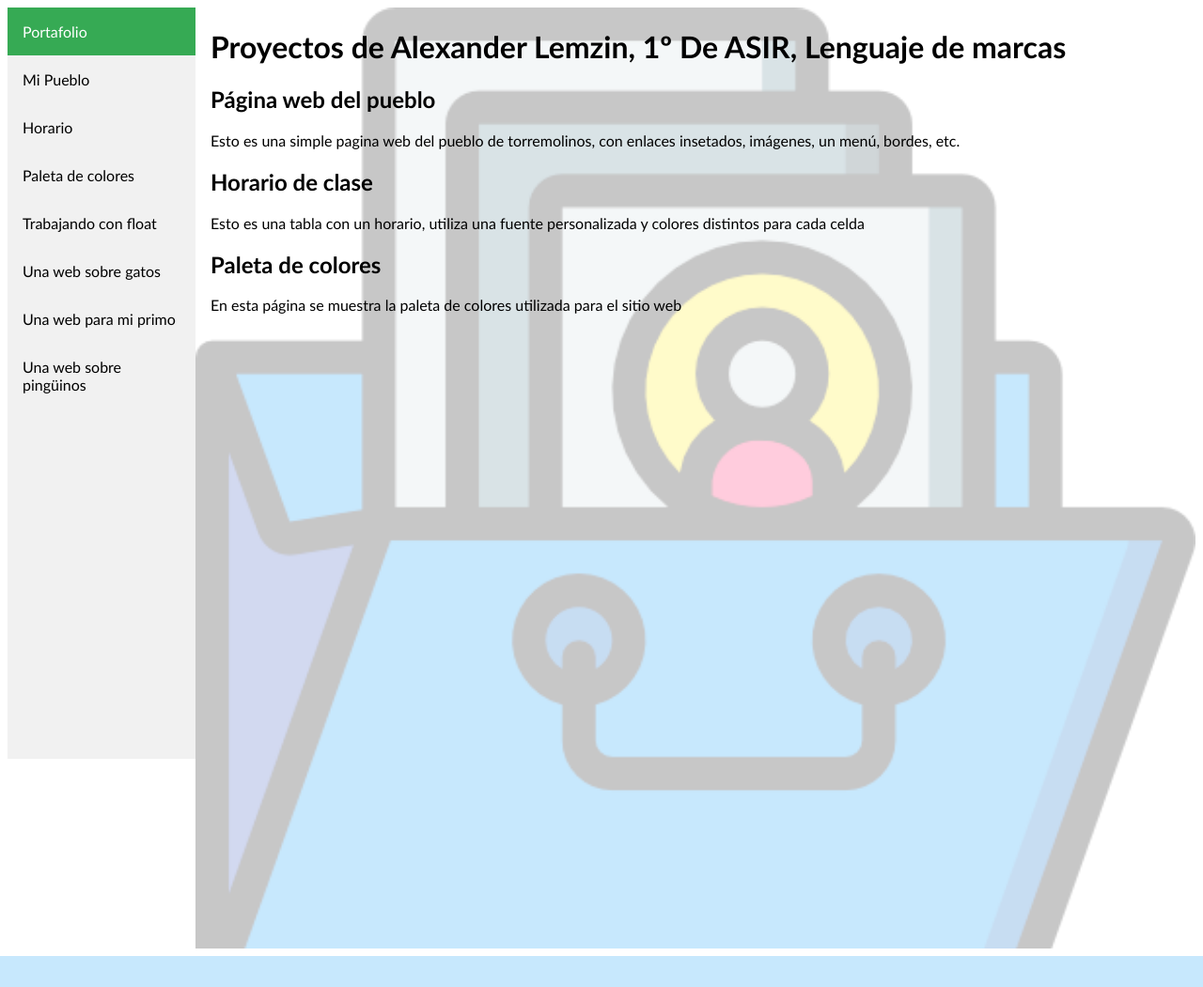
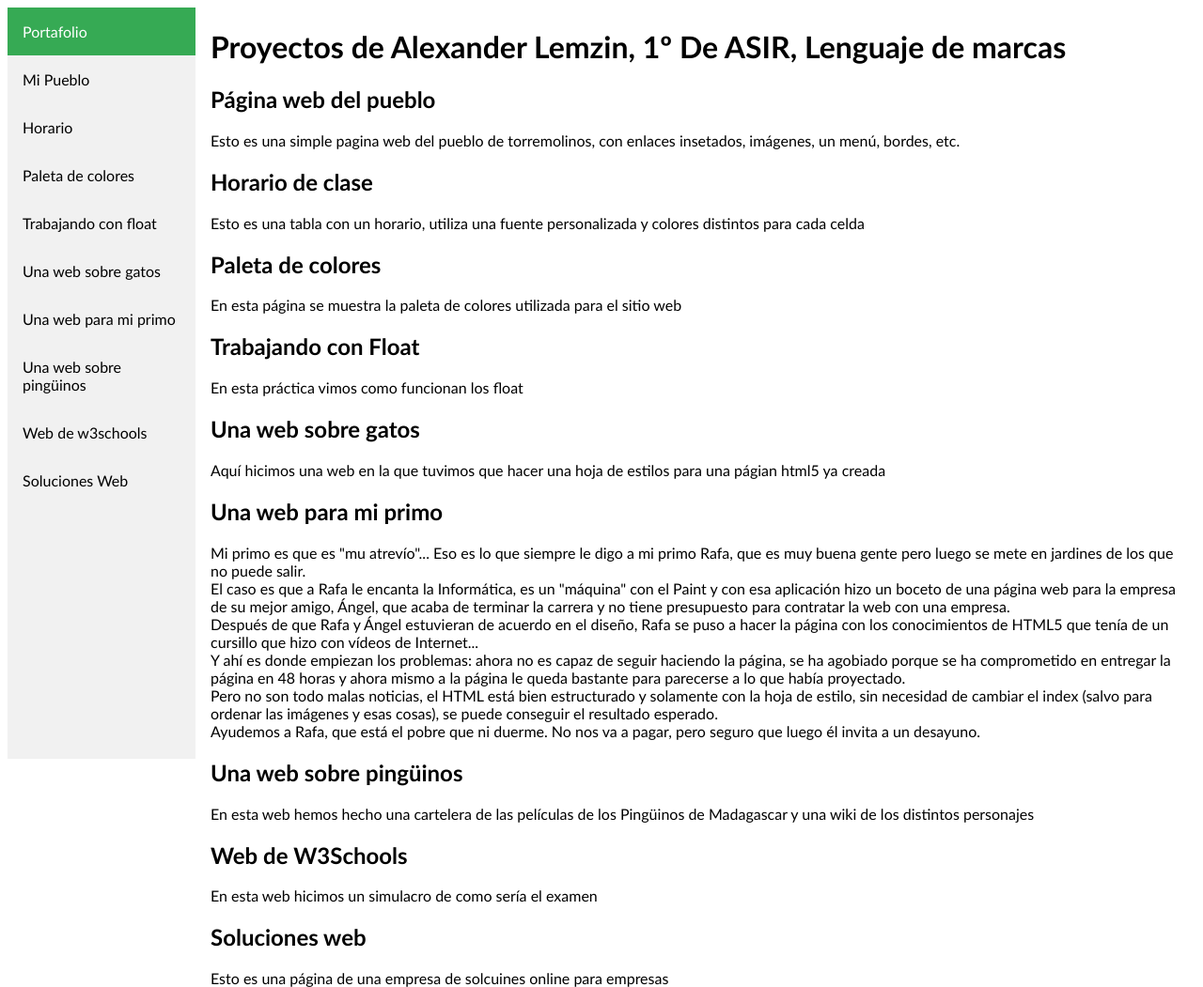
Before and after one commit to LesPenguins/portafolio, a PHP site: page / in a window 1280 px wide. Shown: the whole page at 94% size. Before the commit the page ends 1018 px from the top, so only its background shows below. Run offline with PHP 8.4, Linux system fonts and the light colour scheme.

Commit message:
añadidas prácticas faltantes

```diff
--- a/css/estilo.css
+++ b/css/estilo.css
@@ -32,7 +32,7 @@
   /* contenido de la página */
   div.content {
     background-size: 100%;
-    background-image: url(../img/fondo-difuso.png);
+
     margin-left: 200px;
     padding: 1px 16px;
     height: 1000px;
--- a/index.html
+++ b/index.html
@@ -16,6 +16,9 @@
         <a href="./web_de_gatos/index.html">Una web sobre gatos</a>
         <a href="./web_de_mi_primo/index.html">Una web para mi primo</a>
         <a href="./web_pinguinos/index.html">Una web sobre pingüinos</a>
+        <a href="./w3schools/index.html">Web de w3schools</a>
+        <a href="./online_solutions/index.html">Soluciones Web</a>
+
     </div>
     <div class="content">
         <h1>Proyectos de Alexander Lemzin, 1º De ASIR, Lenguaje de marcas</h1>
@@ -26,6 +29,28 @@
             <p>Esto es una tabla con un horario, utiliza una fuente personalizada y colores distintos para cada celda</p>
             <h2>Paleta de colores</h2>
             <p>En esta página se muestra la paleta de colores utilizada para el sitio web</p>
+            <h2>Trabajando con Float</h2>
+            <p>En esta práctica vimos como funcionan los float</p>
+            <h2>Una web sobre gatos</h2>
+            <p>Aquí hicimos una web en la que tuvimos que hacer una hoja de estilos para una págian html5 ya creada</p>
+            <h2>Una web para mi primo</h2>
+            <p>Mi primo es que es "mu atrevío"... Eso es lo que siempre le digo a mi primo Rafa, que es muy buena gente pero luego se mete en jardines de los que no puede salir.
+                <br>
+                El caso es que a Rafa le encanta la Informática, es un "máquina" con el Paint y con esa aplicación hizo un boceto de una página web para la empresa de su mejor amigo, Ángel, que acaba de terminar la carrera y no tiene presupuesto para contratar la web con una empresa.
+                <br>
+                Después de que Rafa y Ángel estuvieran de acuerdo en el diseño, Rafa se puso a hacer la página con los conocimientos de HTML5 que tenía de un cursillo que hizo con vídeos de Internet...
+                <br>
+                Y ahí es donde empiezan los problemas: ahora no es capaz de seguir haciendo la página, se ha agobiado porque se ha comprometido en entregar la página en 48 horas y ahora mismo a la página le queda bastante para parecerse a lo que había proyectado.
+                <br>
+                Pero no son todo malas noticias, el HTML está bien estructurado y solamente con la hoja de estilo, sin necesidad de cambiar el index (salvo para ordenar las imágenes y esas cosas), se puede conseguir el resultado esperado.
+                <br>
+                Ayudemos a Rafa, que está el pobre que ni duerme. No nos va a pagar, pero seguro que luego él invita a un desayuno.</p>
+            <h2>Una web sobre pingüinos</h2>
+            <p>En esta web hemos hecho una cartelera de las películas de los Pingüinos de Madagascar y una wiki de los distintos personajes </p>
+            <h2>Web de W3Schools</h2>
+            <p>En esta web hicimos un simulacro de como sería el examen</p>
+            <h2>Soluciones web</h2>
+            <p>Esto es una página de una empresa de solcuines online para empresas</p>
         </p>
     </div>
 </body>
```
